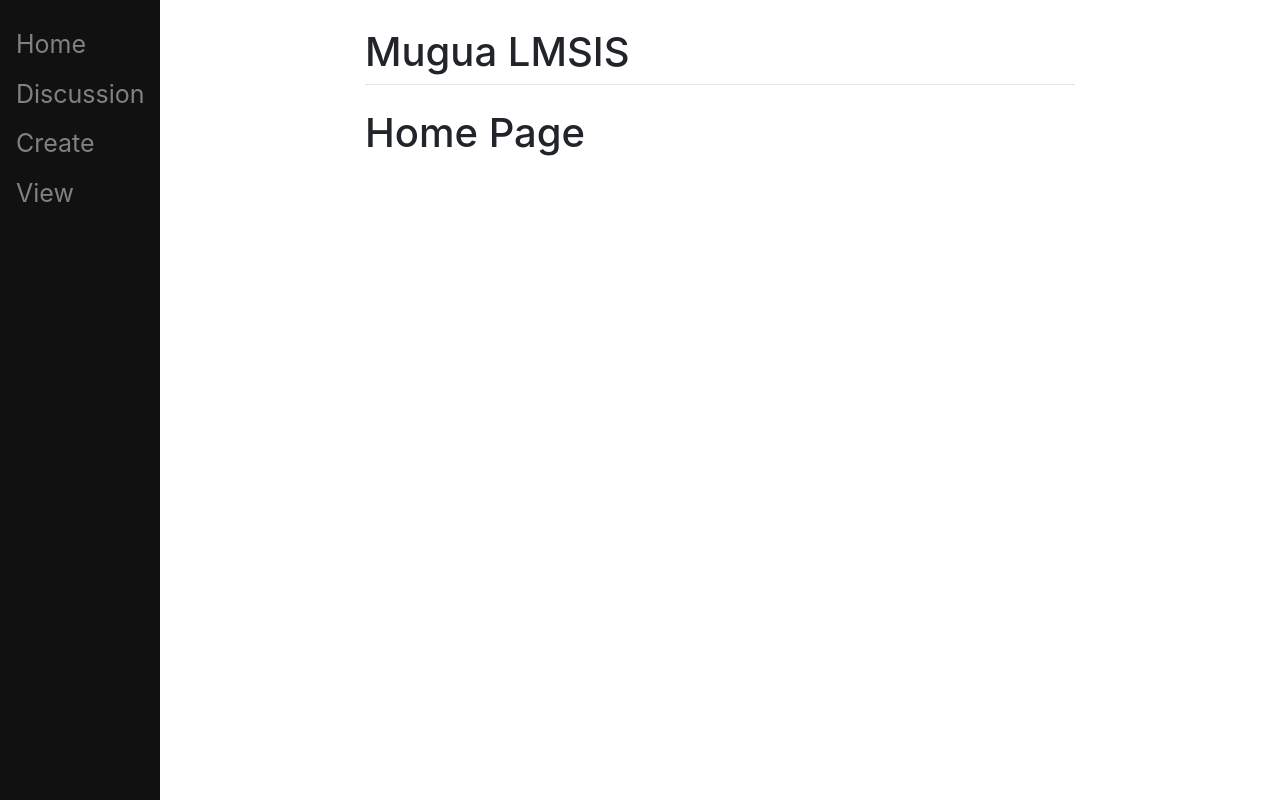
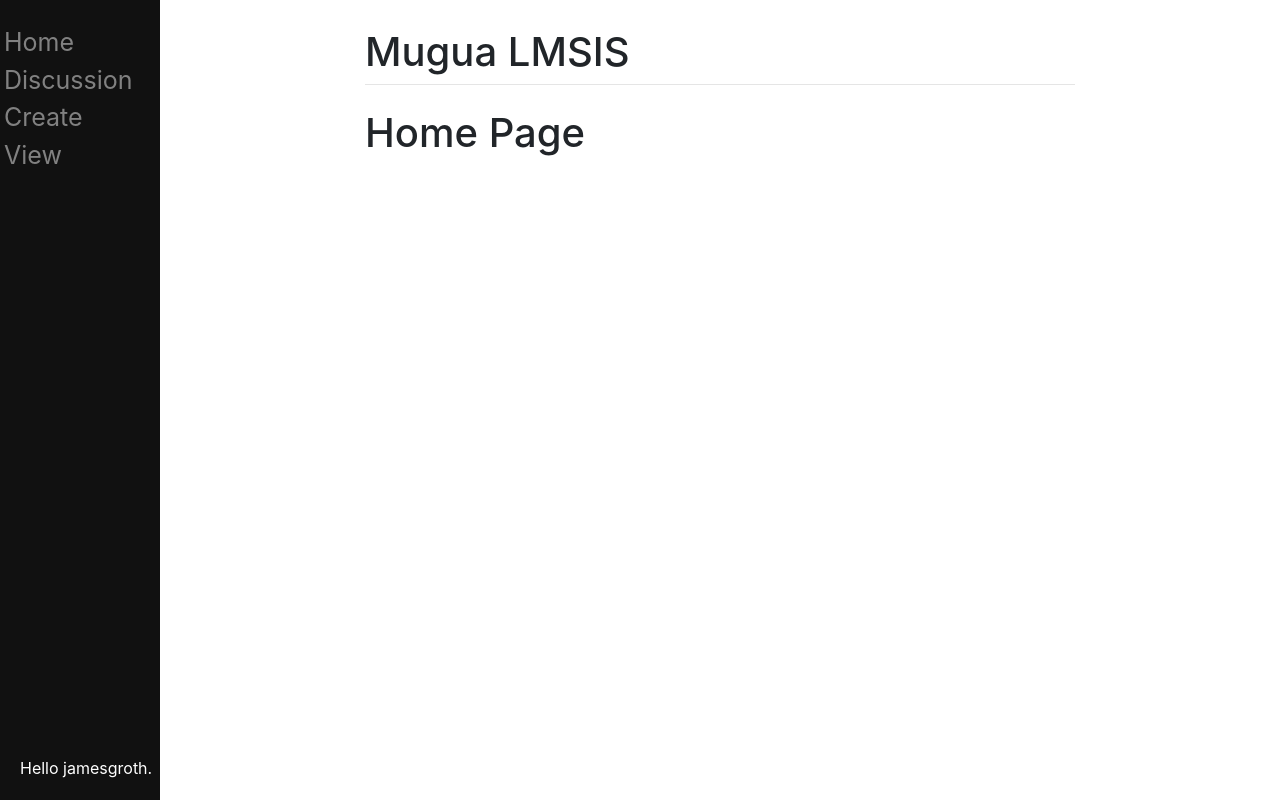
Before and after one commit to stoneneedle/muguademo, a Django app: page / in a window 1280 px wide. Run offline with Django 4.2, Linux system fonts and the light colour scheme; a user stored in the database is signed in.

Commit message:
Added hello message to logged in users. Altered styles slightly.

```diff
--- a/mugua/main/static/main/styles.css
+++ b/mugua/main/static/main/styles.css
@@ -1,3 +1,5 @@
+/* Sidebar Styles */
+
 .sidenav {
     height: 100%;
     width: 160px;
@@ -11,7 +13,6 @@
 }
 
 .sidenav a {
-    padding: 6px 8px 6px 16px;
     text-decoration: none;
     color: #818181;
     font-size: 25px;
@@ -22,7 +23,26 @@
     color: #f1f1f1;
 }
 
+.userinfo {
+    color: #fff;
+}
+
+.userinfo a {
+    padding: 0 0 0 0;
+    display: inline;
+    font-size: 1rem;
+    color: #999;
+}
+
+/* Main Styles */
+
 .main {
     margin-left: 160px;
     padding: 20px;
 }
+
+/* Discussion Styles */
+
+.discussionMain {
+    line-height: 10px;
+}
--- a/mugua/main/templates/main/base.html
+++ b/mugua/main/templates/main/base.html
@@ -13,11 +13,18 @@
     <title>{% block title %}Jim's Site{% endblock %}</title>
 </head>
 <body>
-    <div class="sidenav">
-        <a href="/">Home</a>
-        <a href="/discuss">Discussion</a>
-        <a href="/create">Create</a>
-        <a href="/view">View</a>
+    <div class="d-flex flex-column sidenav">
+        <div class="p-1">
+            <a href="/">Home</a>
+            <a href="/discuss">Discussion</a>
+            <a href="/create">Create</a>
+            <a href="/view">View</a>
+        </div>
+        {% if user.is_authenticated %}
+        <div class="mt-auto p-1 ml-3 userinfo">
+            <p>Hello {{user}}.</p>
+        </div>
+        {% endif %}
     </div>
 
     <div class="main" id="content" name="content">
--- a/mugua/main/templates/main/discuss.html
+++ b/mugua/main/templates/main/discuss.html
@@ -5,7 +5,7 @@
 
 <table class="table table-striped">
     <thead>
-      <tr class="discussion-main">
+      <tr class="discussionMain">
         <th scope="col">#</th>
         <th scope="col">Discussion Title</th>
         <th scope="col">Creator</th>
@@ -14,7 +14,7 @@
     </thead>
     <tbody>
     {% for post in discussion %}
-        <tr class="discussion-main">
+        <tr class="discussionMain">
             <th scope="row">{{post.id}}</th>
             <td>{{post.title}}</td>
             <td>{{post.author}}</td>
```
Also changed, not shown: mugua/db.sqlite3, 1 other file.
